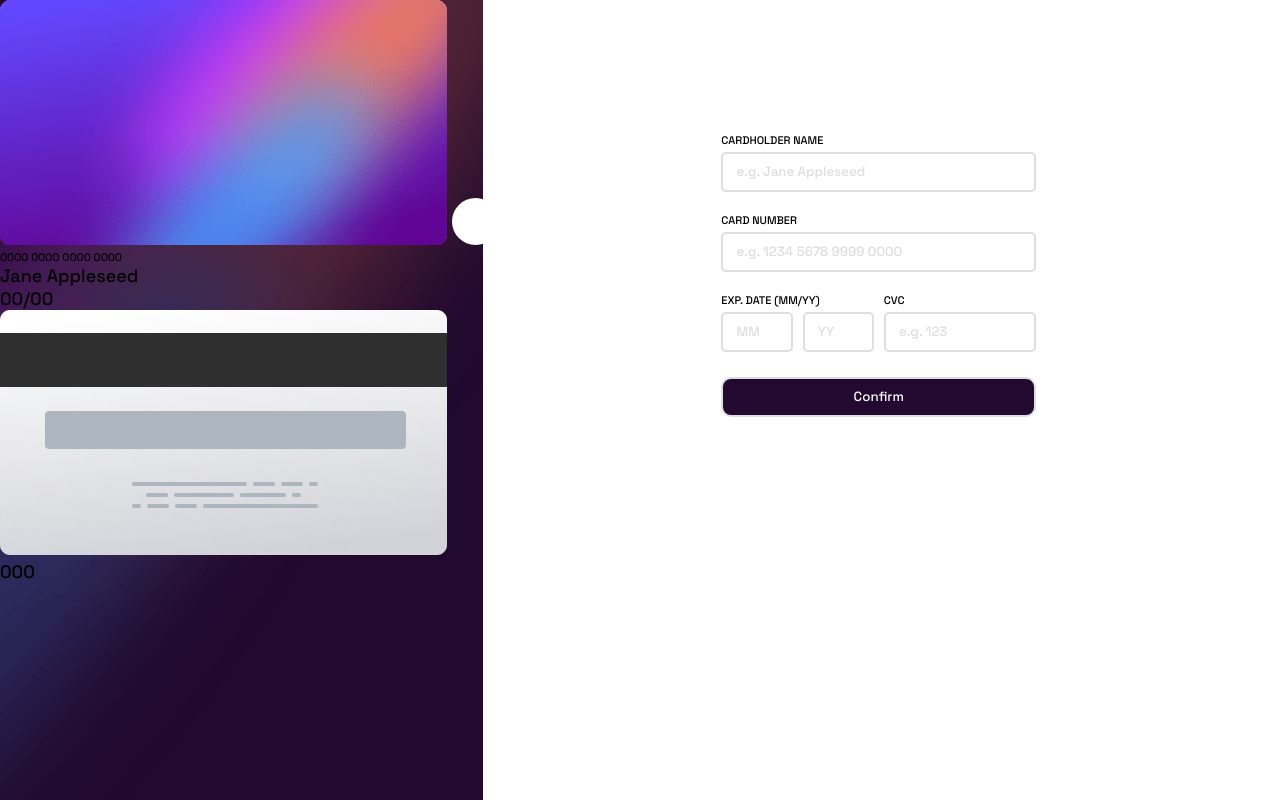
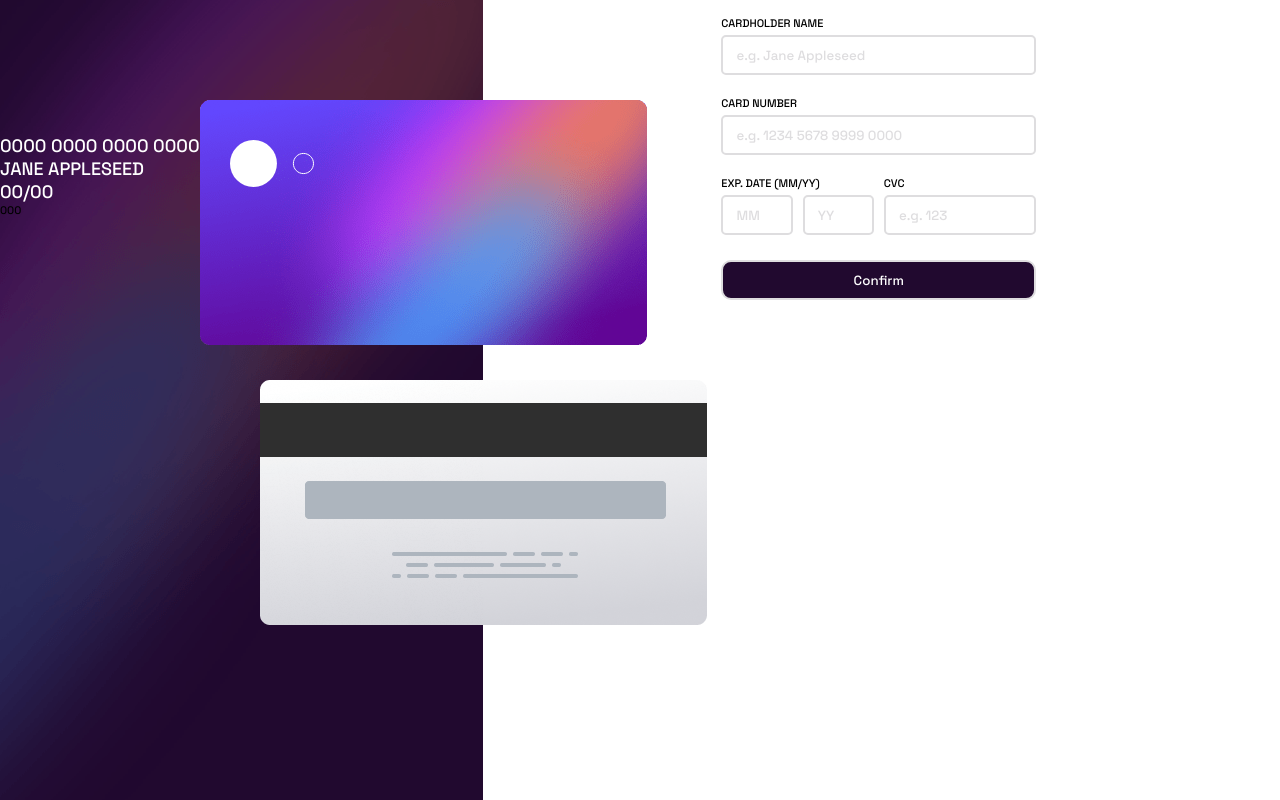
Before and after one commit to voffee/Interactive-Credit-Card, a plain HTML site: page index.html in a window 1280 px wide. Drawn offline with Linux system fonts and the light colour scheme.

Commit message:
Left-section alignment partial

```diff
--- a/css/style.css
+++ b/css/style.css
@@ -33,10 +33,6 @@ body {
     display: flex;
     flex-direction: row;
     align-items: center;
-}
-
-.left-section {
-    width: 50vw;
 }
 
 .right-section {
@@ -132,3 +128,30 @@ input {
     align-self: center;
     margin-top: 50px;
 }
+
+.left-section {
+    width: 50vw;
+}
+
+.card-front-img {
+    position: absolute;
+    top: 100px;
+    left: 200px;
+}
+
+.card-front p {
+    font-size: 18px;
+    color: var(--white);
+}
+
+.card-logo {
+    position: absolute;
+    top: 140px;
+    left: 230px;
+}
+
+.card-back-img {
+    position: absolute;
+    top: 380px;
+    left: 260px;
+}
--- a/index.html
+++ b/index.html
@@ -20,19 +20,15 @@
         <div class="left-section">
             <section class="cards">
                 <div class="card-front">
-                    <img src="/img/bg-card-front.png" alt="" id="card-front">
-                    <img src="/img/card-logo.svg" alt="" id="card-logo">
+                    <img src="/img/bg-card-front.png" alt="" class="card-front-img">
+                    <img src="/img/card-logo.svg" alt="" class="card-logo">
                     <p class="card-number">0000 0000 0000 0000</p>
-                    <ul>
-                        <li>Jane Appleseed</li>
-                        <li>00/00</li>
-                    </ul>
+                    <p class="card-name">Jane Appleseed</p>
+                    <p class="card-expiry">00/00</p>
                 </div>
                 <div class="card-back">
-                    <img src="/img/bg-card-back.png" alt="" id="card-back">
-                    <ul>
-                        <li>000</li>
-                    </ul>
+                    <img src="/img/bg-card-back.png" alt="" class="card-back-img">
+                    <p class="card-cvc">000</p>
                 </div>
             </section>
         </div>
```
